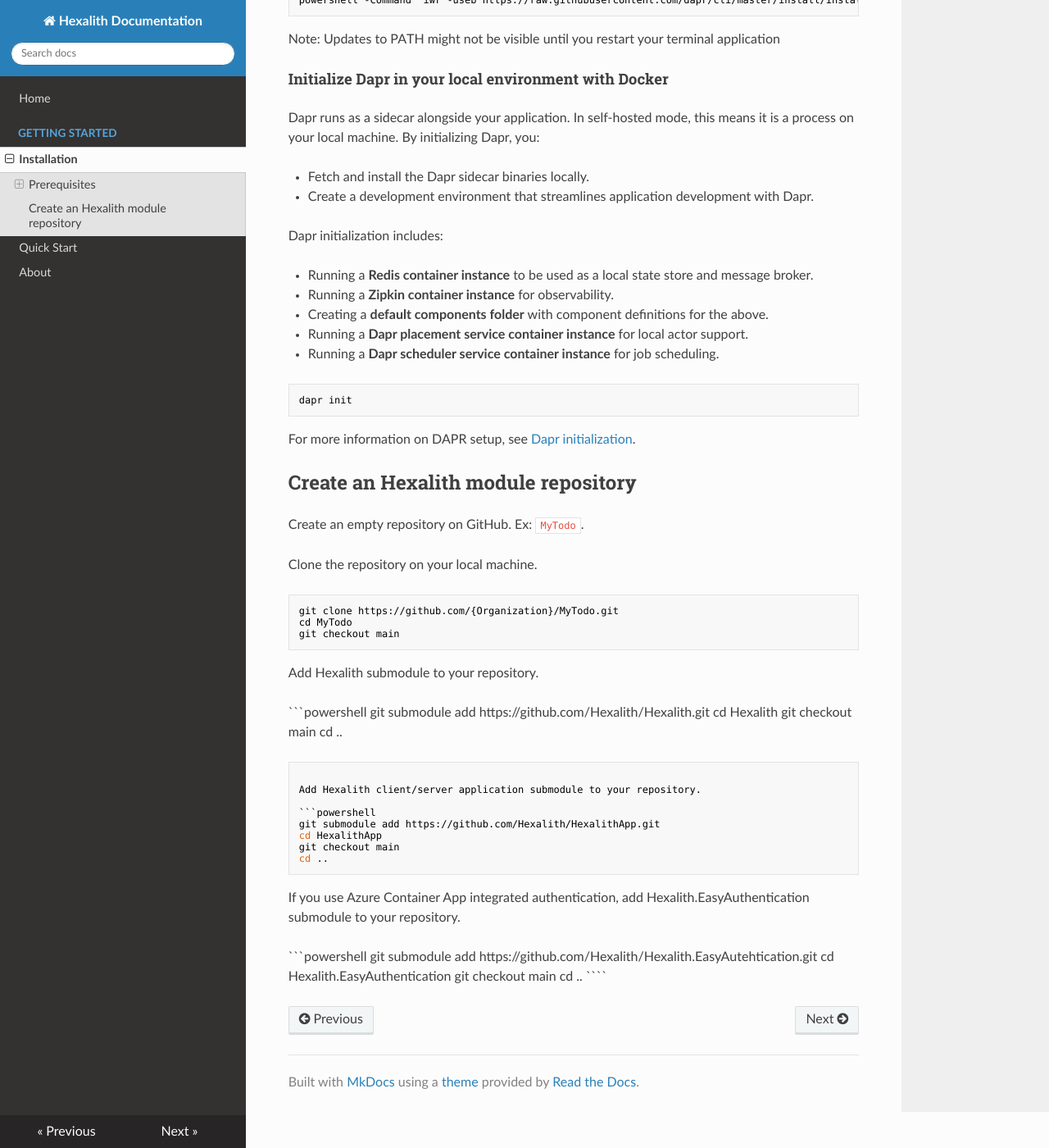
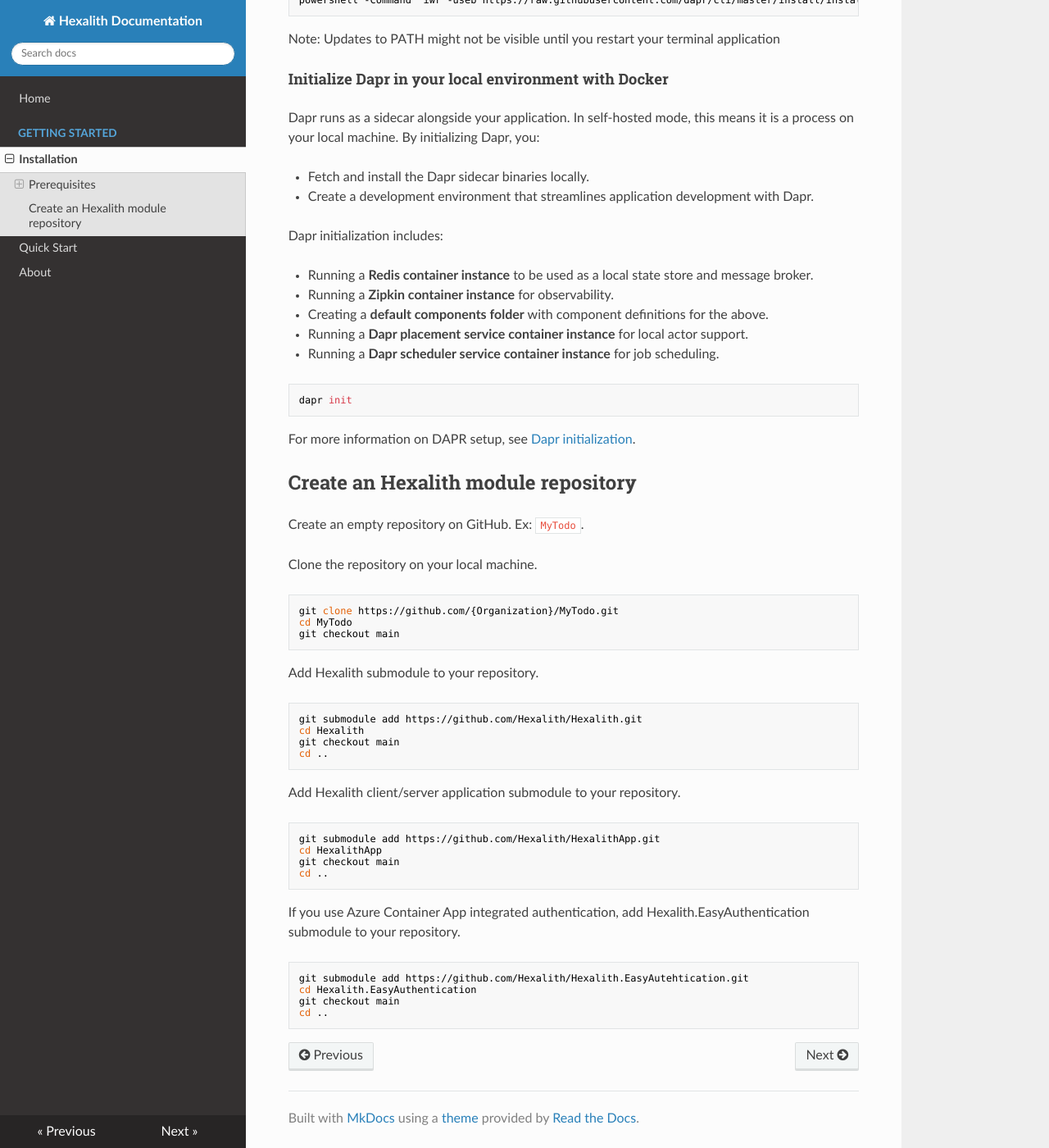
Before and after one commit to Hexalith/Hexalith.Docs, an MkDocs documentation site: the page built from docs/getting-started/installation.md, in a window 1280 px wide and 1400 px high, scrolled down 720 px. Shown: the whole window at 82% size. Built offline with MkDocs 1.6.1, drawn with Linux system fonts in a browser that asks for light colours; nearby versions of some CDN libraries.

Commit message:
fix code blocks

`````diff
--- a/docs/getting-started/installation.md
+++ b/docs/getting-started/installation.md
@@ -35,7 +35,7 @@ Dapr initialization includes:
 - Running a **Dapr placement service container instance** for local actor support.
 - Running a **Dapr scheduler service container instance** for job scheduling.
 
-```powershell
+```
 dapr init
 ```
 
@@ -47,7 +47,7 @@ Create an empty repository on GitHub. Ex: `MyTodo`.
 
 Clone the repository on your local machine.
 
-```powershell
+```
 git clone https://github.com/{Organization}/MyTodo.git
 cd MyTodo
 git checkout main
@@ -55,27 +55,27 @@ git checkout main
 
 Add Hexalith submodule to your repository.
 
-```powershell
+```
 git submodule add https://github.com/Hexalith/Hexalith.git
 cd Hexalith
 git checkout main
 cd ..
-````
+```
 
 Add Hexalith client/server application submodule to your repository.
 
-```powershell
+```
 git submodule add https://github.com/Hexalith/HexalithApp.git
 cd HexalithApp
 git checkout main
 cd ..
-````
+```
 
 If you use Azure Container App integrated authentication, add Hexalith.EasyAuthentication submodule to your repository.
 
-```powershell
+```
 git submodule add https://github.com/Hexalith/Hexalith.EasyAutehtication.git
 cd Hexalith.EasyAuthentication
 git checkout main
 cd ..
-````
+```
`````
